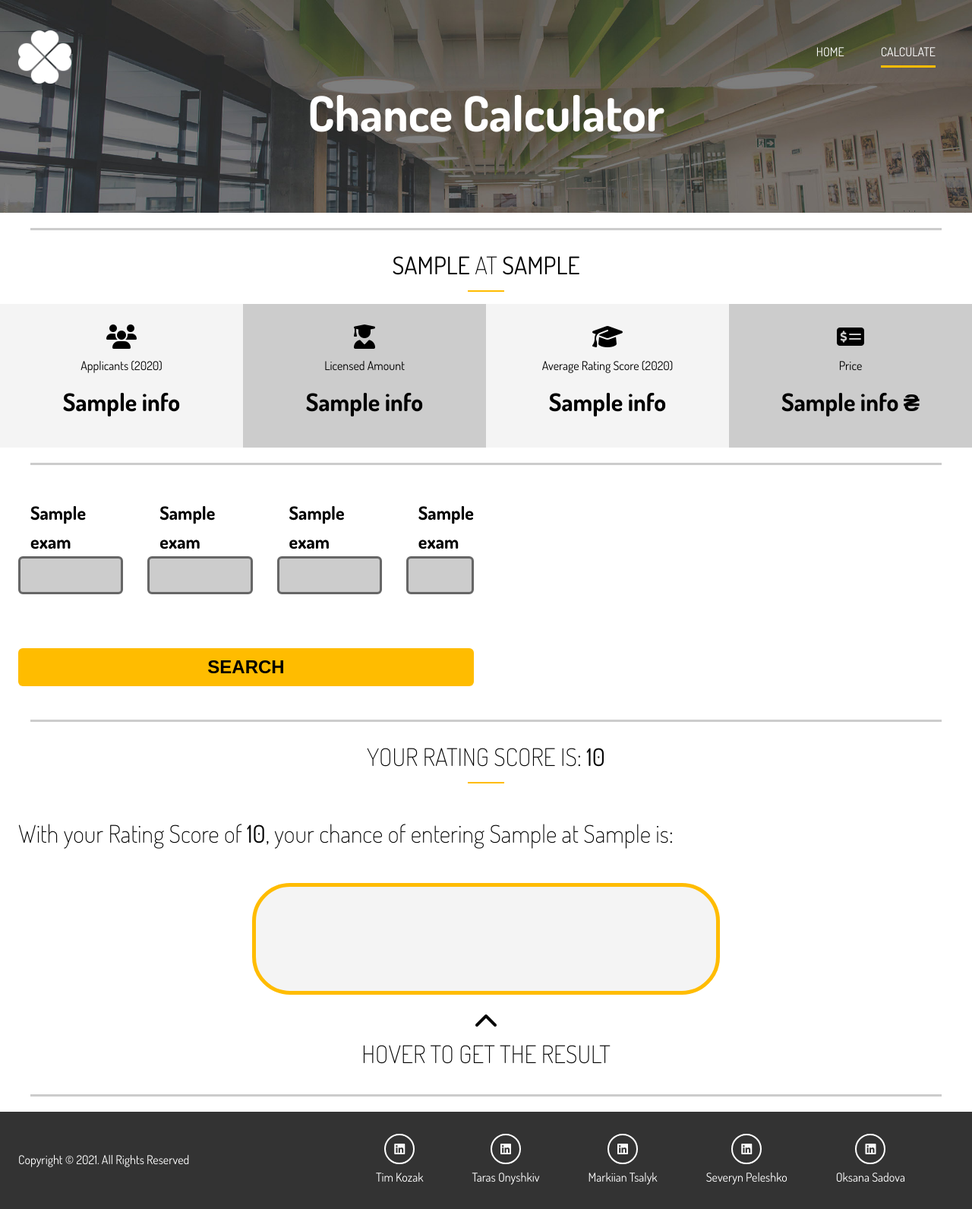
After one commit to Tsalyk/vstup_project, a Flask app: template chance_flask/templates/specialty.html in a window 1280 px wide. The commit adds this page. Shown: the whole page at 76% size. Run offline with Flask 2, Linux system fonts and the light colour scheme; the template is opened without the code that fills it: most values are stand-ins (such as "Sample title", 1, 10 or a date in 2020); parts of the project's set-up code (start-up, migrations or seed data) failed here and were passed over; some libraries are stand-ins or nearby versions.

Commit message:
changed html logic

```diff
--- a/chance_flask/main.py
+++ b/chance_flask/main.py
@@ -9,6 +9,8 @@ from tools import *
 TEMPLATE_DIR = os.path.abspath('./templates/')
 STATIC_DIR = os.path.abspath('./statc/')
 
+
+SPECIALTY = ""
 
 # app = Flask(__name__, template_folder=TEMPLATE_DIR, static_folder=STATIC_DIR)
 app = Flask(__name__)
@@ -28,10 +30,56 @@ def chance_page():
     universities = ["Український Католицький Університет"]
     specialties = ABIT.get_university_specialties()
     user_specialty = ""
-    user_grades = [None, None, None, None]
+    user_grades = ['', '', '', '']
+    user_score = 0
+    user_university = universities[0]
+    user_percentage = "98 %"
 
     if request.method == 'POST':
         user_specialty = request.form.get('specialty')
+        exams = ABIT.get_exams_by_specialty(user_specialty)
+        info = ABIT.get_info_by_specialty(user_specialty)
+        return render_template("specialty.html", specialties=specialties, \
+        universities=universities, exams=exams, info=info, user_score=user_score, \
+        user_specialty=user_specialty, user_university=user_university,
+        user_percentage=user_percentage)
+
+    exams = ABIT.get_exams_by_specialty(user_specialty)
+    info = ABIT.get_info_by_specialty(user_specialty)
+
+    # if request.method == 'POST':
+    #     exams = list(ABIT.get_exams_by_specialty(user_specialty).keys())
+    #     grade_1 = request.form.get(exams[0])
+    #     grade_2 = request.form.get(exams[1])
+    #     grade_3 = request.form.get(exams[2])
+    #     grade_4 = request.form.get(exams[3])
+
+    #     user_grades = [grade_1, grade_2, grade_3, grade_4]
+    #     print(user_grades)
+
+    # exams_dict = ABIT.get_exams_by_specialty(user_specialty)
+    # exams = list(exams_dict.keys())
+    # info = ABIT.get_info_by_specialty(user_specialty)
+
+    # if user_grades[0] and user_grades[1] and user_grades[2] and user_grades[3]:
+    #     user_score = ABIT.calculate_rating_grade(user_grades, exams_dict)
+    user_percentage = "98 %"
+
+
+    return render_template("chance.html", specialties=specialties, \
+        universities=universities, exams=exams, info=info, user_score=user_score, \
+        user_specialty=user_specialty, user_university=user_university,
+        user_percentage=user_percentage)
+
+@app.route("/<specialty>")
+def chance_specialty(user_specialty):
+    """
+    Generates a webpage with count of books and information
+    table about all books for every given language.
+    """
+    universities = ["Український Католицький Університет"]
+    specialties = ABIT.get_university_specialties()
+    user_grades = ['', '', '', '']
 
     exams = ABIT.get_exams_by_specialty(user_specialty)
     info = ABIT.get_info_by_specialty(user_specialty)
@@ -58,12 +106,10 @@ def chance_page():
         user_score = ABIT.calculate_rating_grade(user_grades, exams_dict)
     user_percentage = "98 %"
 
-
-    return render_template("chance.html", specialties=specialties, \
+    return render_template("specialty.html", specialties=specialties, \
         universities=universities, exams=exams, info=info, user_score=user_score, \
         user_specialty=user_specialty, user_university=user_university,
         user_percentage=user_percentage)
-
 
 def launch_website():
     """
--- /dev/null
+++ b/chance_flask/templates/specialty.html
@@ -0,0 +1,169 @@
+<!DOCTYPE html>
+<html lang="en">
+
+<head>
+  <meta charset="UTF-8">
+  <meta http-equiv="X-UA-Compatible" content="IE=edge">
+  <meta name="viewport" content="width=device-width, initial-scale=1.0">
+  <script src="https://kit.fontawesome.com/ec2f8f4143.js" crossorigin="anonymous"></script>
+  <link rel="preconnect" href="https://fonts.gstatic.com">
+  <link href="https://fonts.googleapis.com/css2?family=Dosis:wght@200;300;400;600;700;800&display=swap"
+    rel="stylesheet">
+  <link rel="stylesheet" type="text/css" href="{{ url_for('static',filename='css/main.css') }}">
+  <title>Calculate Chance</title>
+</head>
+
+<body>
+
+  <header id="chance-home">
+    <div class="container">
+      <nav id="main-nav">
+        <img src="{{ url_for('static',filename='img/logo.png') }}" alt="LOGO" id="logo">
+        <ul>
+          <li><a href="ucu_chance">Home</a></li>
+          <li><a href="chance_calculator" class="current">Calculate</a></li>
+        </ul>
+      </nav>
+
+      <div class="header-content">
+        <h1>Chance Calculator <span class="txt-type" data-weight="3000"
+            data-words='["Computer Science ", "Business Analytics ", "Artes Liberales ", "Theology ", "Law ", "Ethics Politics ", "Social Work "]'></span>
+        </h1>
+      </div>
+    </div>
+  </header>
+
+  <div class="solid-line"></div>
+
+  <!-- Info Section -->
+  <section id="home-b" class="text-center">
+    <h1 class="section-title">
+      <strong>{{user_specialty}}</strong> at <strong>{{user_university}}</strong>
+    </h1>
+    <div class="bottom-line"></div>
+    <div class="stats">
+      <div>
+        <ul>
+          <li><i class="fas fa-users fa-2x"></i></li>
+          <li class="stats-title">Applicants (2020)</li>
+          <li class="stats-number">{{info[0]}}</li>
+        </ul>
+      </div>
+      <div>
+        <ul>
+          <li><i class="fas fa-user-graduate fa-2x"></i></li>
+          <li class="stats-title">Licensed Amount</li>
+          <li class="stats-number">{{info[1]}}</li>
+        </ul>
+      </div>
+      <div>
+        <ul>
+          <li><i class="fas fa-graduation-cap fa-2x"></i></li>
+          <li class="stats-title">Average Rating Score (2020)</li>
+          <li class="stats-number">{{info[2]}}</li>
+        </ul>
+      </div>
+      <div>
+        <ul>
+          <li><i class="fas fa-money-check-alt fa-2x"></i></li>
+          <li class="stats-title">Price</li>
+          <li class="stats-number">{{info[3]}} ₴</li>
+        </ul>
+      </div>
+    </div>
+  </section>
+
+  <div class="solid-line"></div>
+
+  <!-- Form section -->
+  <section class="specialty-form">
+    <div class="form-content container">
+      <form action="/chance_calculator" method="POST">
+
+        <div class="form-questions">
+
+          <div class="even-form">
+            <div>
+              <h1>{{exams[0]}}</h1>
+              <input type="text" class="input-submit" name="{{exams[0]}}"></input>
+            </div>
+            <div>
+              <h1>{{exams[1]}}</h1>
+              <input type="text" class="input-submit" name="{{exams[1]}}"></input>
+            </div>
+            <div>
+              <h1>{{exams[2]}}</h1>
+              <input type="text" class="input-submit" name="{{exams[2]}}"></input>
+            </div>
+            <div>
+              <h1>{{exams[3]}}</h1>
+              <input type="text" class="input-submit" name="{{exams[3]}}"></input>
+            </div>
+          </div>
+
+          <div class="some-margin"></div>
+
+          <div class="only-one">
+            <!-- Submit -->
+            <div></div>
+            <h1 class="hidden-heading">SEARCH</h1>
+            <button type="submit" class="button-submit">SEARCH</button>
+          </div>
+        </div>
+      </form>
+    </div>
+  </section>
+
+  <div class="solid-line"></div>
+
+  <section class="result-info">
+    <h1 class="section-title">YOUR RATING SCORE IS: <strong>{{user_score}}</strong></h1>
+    <div class="bottom-line"></div>
+    <div class="container">
+      <p class="rating-description">With your Rating Score of <strong>{{user_score}}</strong>, your chance of entering
+        {{user_specialty}} at
+        {{user_university}} is:
+      </p>
+      <div class="result-box">
+        <h1 class="result">{{user_percentage}}</h1>
+      </div>
+      <i class="fas fa-chevron-up fa-2x"></i>
+      <h1 class="hovertext section-title">Hover to get the result</h1>
+    </div>
+  </section>
+
+  <div class="solid-line"></div>
+
+  <!-- Footer -->
+  <footer id="main-footer">
+    <div class="footer-content container">
+      <p>Copyright &copy; 2021. All Rights Reserved</p>
+      <div class="social">
+        <div class="credential">
+          <a href=""><i class="fab fa-linkedin"></i></a>
+          <p>Tim Kozak</p>
+        </div>
+        <div class="credential">
+          <a href=""><i class="fab fa-linkedin"></i></a>
+          <p>Taras Onyshkiv</p>
+        </div>
+        <div class="credential">
+          <a href=""><i class="fab fa-linkedin"></i></a>
+          <p>Markiian Tsalyk</p>
+        </div>
+        <div class="credential">
+          <a href=""><i class="fab fa-linkedin"></i></a>
+          <p>Severyn Peleshko</p>
+        </div>
+        <div class="credential">
+          <a href=""><i class="fab fa-linkedin"></i></a>
+          <p>Oksana Sadova</p>
+        </div>
+      </div>
+    </div>
+  </footer>
+
+  <script src="../js/select.js"></script>
+</body>
+
+</html>
```
Also changed, not shown: chance_flask/templates/chance.html (+7 -109 lines).
